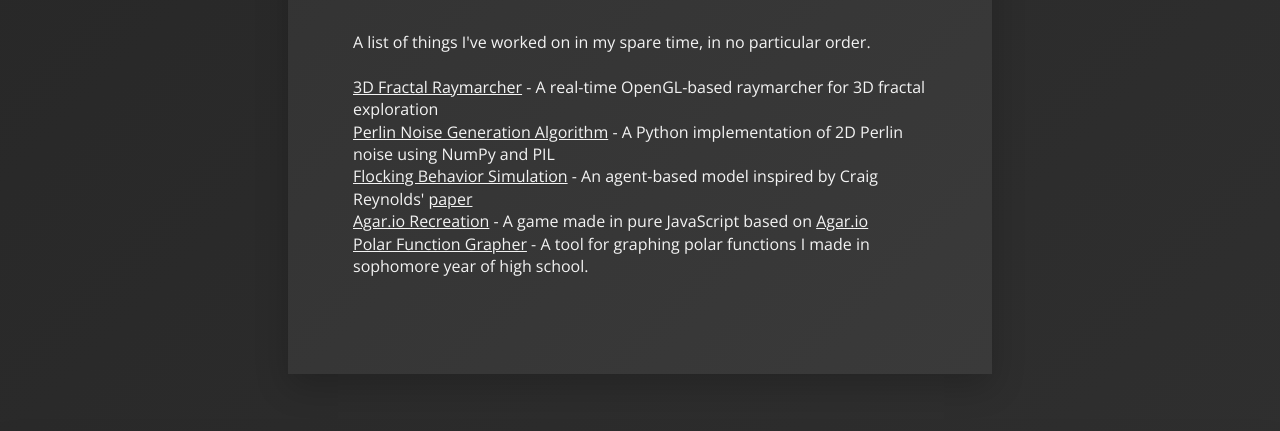
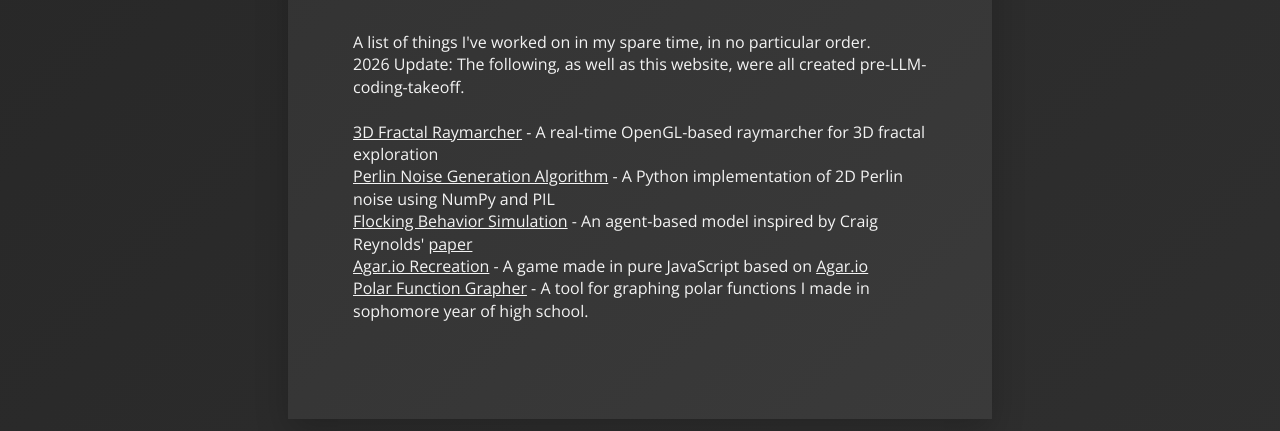
Before and after one commit to TobiasBerman/website, a plain HTML site: page projects.html in a window 1280 px wide. Shown: the part 326-757 px from the top of the page. Drawn offline with nearby package versions, Linux system fonts and the light colour scheme.

Commit message:
Update projects.html with additional context
Added a note about the projects being created pre-LLM-coding-takeoff.

```diff
--- a/projects.html
+++ b/projects.html
@@ -31,6 +31,8 @@
                 <h2>Projects</h2>
                 <p id="projects-p">
                     A list of things I've worked on in my spare time, in no particular order.
+                    <br>
+                    2026 Update: The following, as well as this website, were all created pre-LLM-coding-takeoff.
                     <br>
                     <br>
                     <ul class="projects-list">
```
